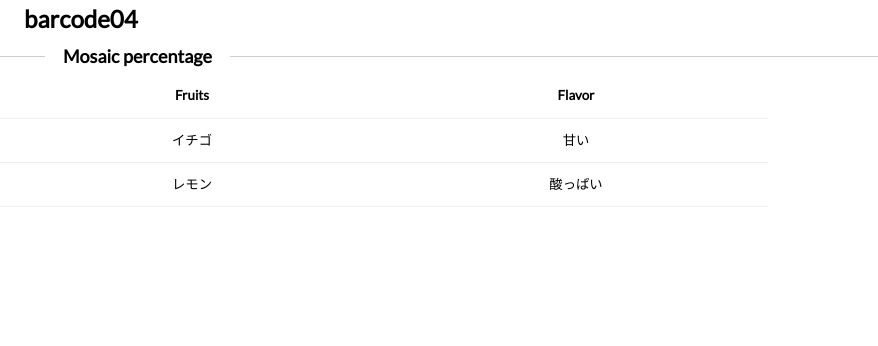
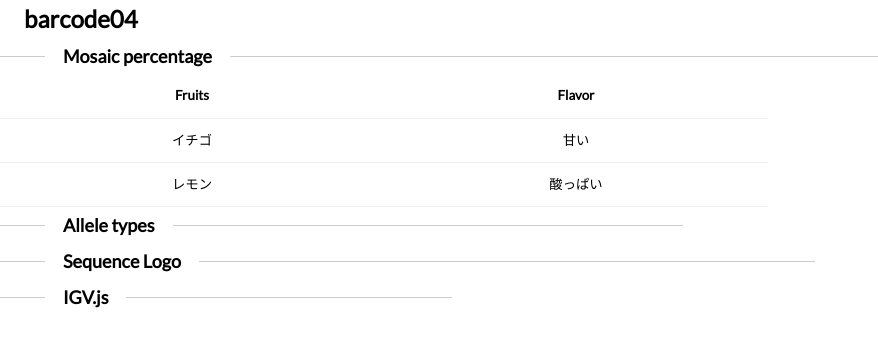
Before and after one commit to akikuno/DAJIN, a plain HTML site: page utils/template/index.html in a window 1280 px wide. Shown: the whole page, without its empty margins (0-878 px from the left). Drawn offline with Linux system fonts and the light colour scheme.

Commit message:
OK for Stx2 #03, #04

```diff
--- a/utils/template/index.html
+++ b/utils/template/index.html
@@ -14,6 +14,7 @@
 
 <body>
     <h1>barcode04</h1>
+    <!--  Mosaic percentage >>>>>>>>>>>>>>>>>>>>>>>>>>>>>>>>>>>>>>>>>>>>>>>>>>>>>>>>> -->
     <h2><span>Mosaic percentage</span></h2>
     <table border="1">
         <tr>
@@ -29,6 +30,14 @@
             <td>酸っぱい</td>
         </tr>
     </table>
+    <!--  Allele types >>>>>>>>>>>>>>>>>>>>>>>>>>>>>>>>>>>>>>>>>>>>>>>>>>>>>>>>> -->
+    <h2><span>Allele types</span></h2>
+
+    <!--  Sequence Logo >>>>>>>>>>>>>>>>>>>>>>>>>>>>>>>>>>>>>>>>>>>>>>>>>>>>>>>>> -->
+    <h2><span>Sequence Logo</span></h2>
+
+    <!--  IGV.js >>>>>>>>>>>>>>>>>>>>>>>>>>>>>>>>>>>>>>>>>>>>>>>>>>>>>>>>> -->
+    <h2><span>IGV.js</span></h2>
 
 </body>
 
```
Also changed, not shown: 3 other files.
